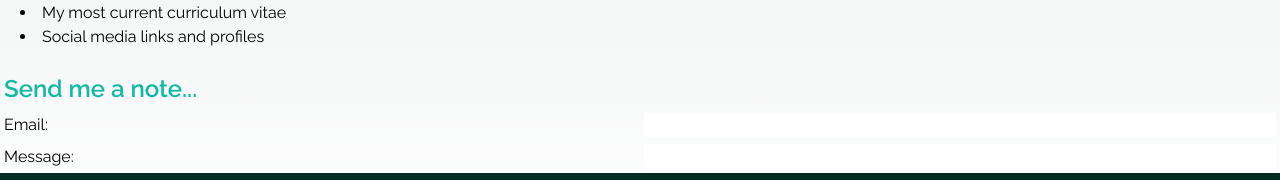
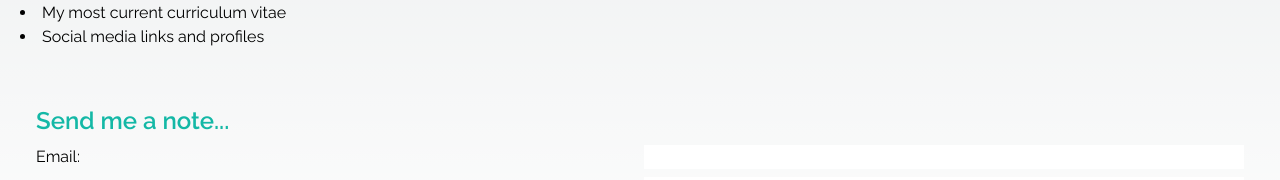
Before and after one commit to VenturingForth/code-adventure-website, a Next.js app: page / in a window 1280 px wide. Shown: the part 753-933 px from the top of the page. Built offline with nearby package versions, Linux system fonts and the light colour scheme.

Commit message:
added margin and padding to contact form component

```diff
--- a/app/ui/contact.tsx
+++ b/app/ui/contact.tsx
@@ -1,6 +1,6 @@
 export default function Contact(){
     return (
-        <section>
+        <section className="p-4 m-4">
             <h1 className="text-2xl font-semibold text-teal-500 p-1">Send me a note...</h1>
             <form className="grid grid-cols-2 grid-flow-row gap-2 p-1">
                 <label>Email: </label>
```
